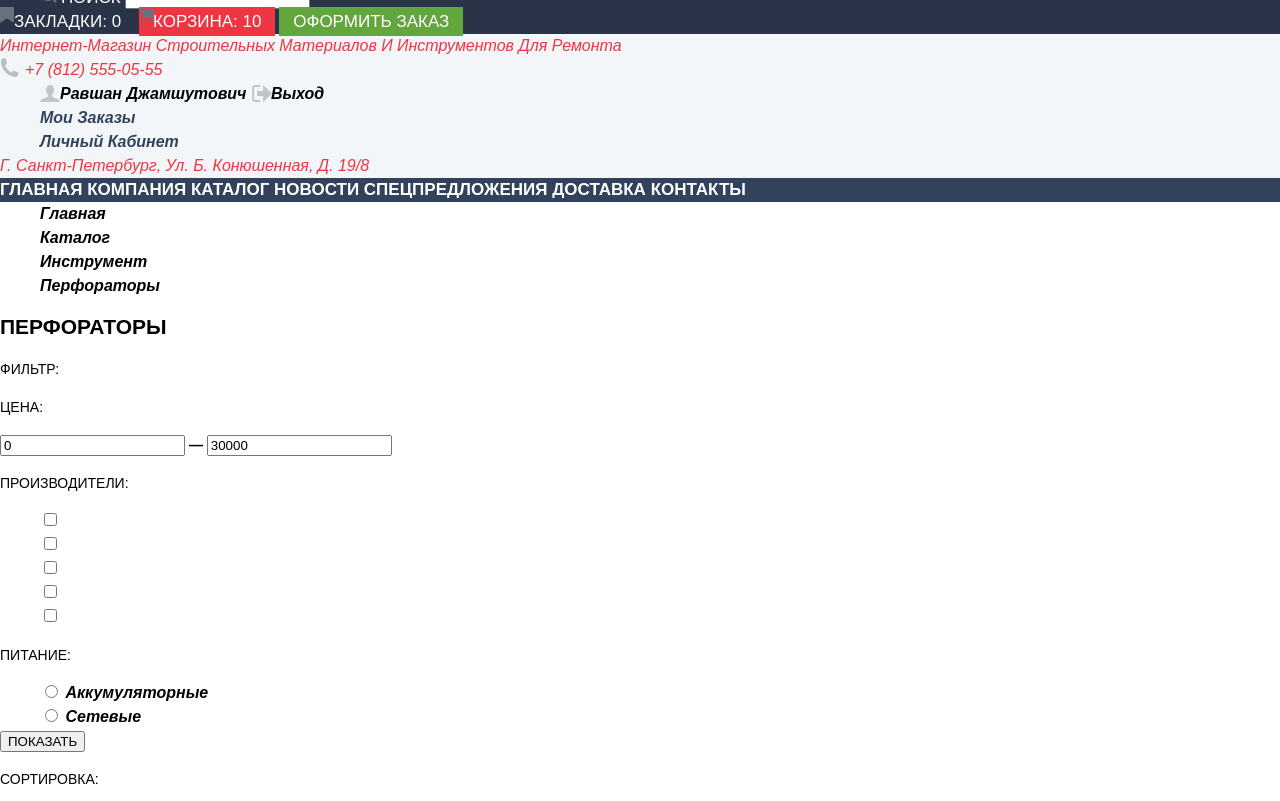
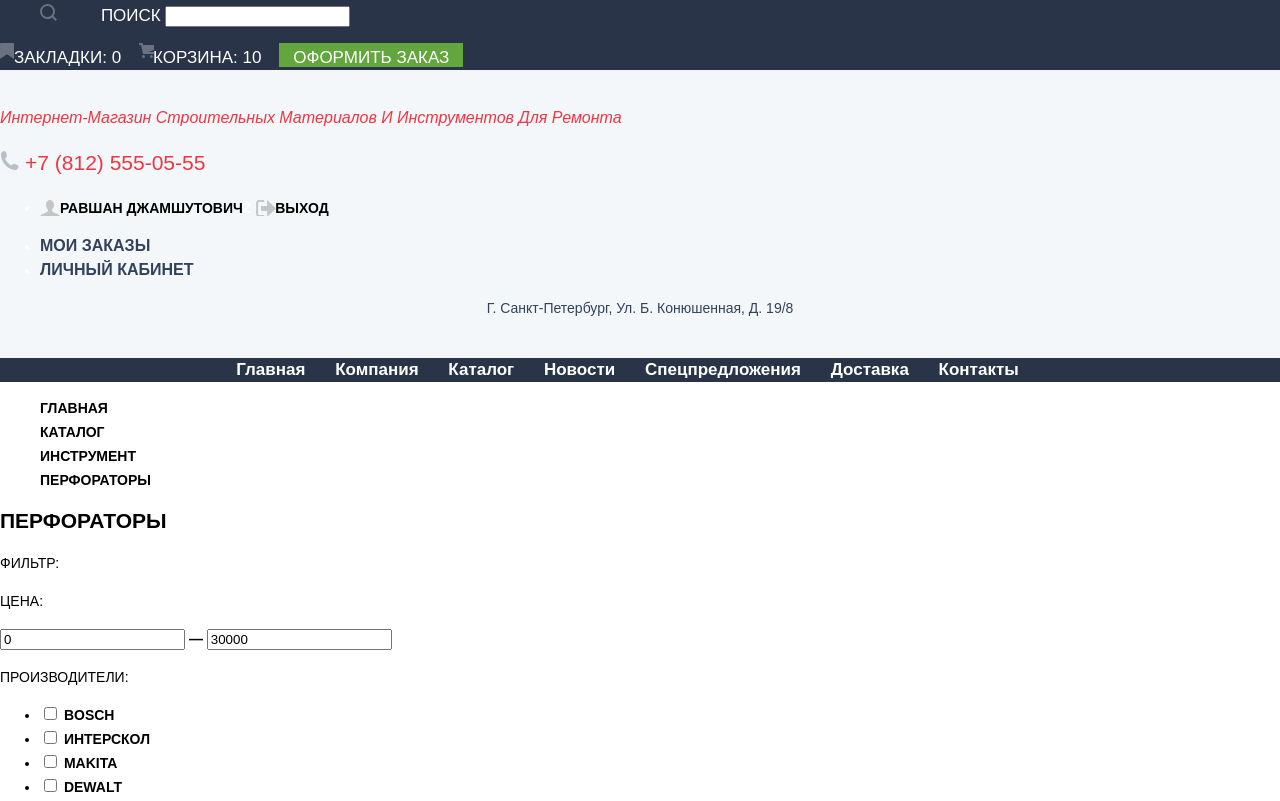
Before and after one commit to Alan2-jpg/1172285-technomart-26, a plain HTML site: page catalog.html in a window 1280 px wide. Shown: the part 41-842 px from the top of the page. Drawn offline with Linux system fonts and the light colour scheme; a web font is replaced by a local one.

Commit message:
FGHYJYJYJYJJUK

```diff
--- a/catalog.html
+++ b/catalog.html
@@ -4,32 +4,35 @@
 <head>
   <meta charset="UTF-8">
   <title>HTML Academy: Техномарт</title>
+  <link href="https://fonts.googleapis.com/css?family=PT+Sans:400,700&display=swap&subset=cyrillic" rel="stylesheet">
   <link href="https://fonts.googleapis.com/css?family=Cuprum:400,700&display=swap&subset=cyrillic" rel="stylesheet">
   <link href="css/style.css" rel="stylesheet">
 </head>
 
 <body>
   <header>
-    <div class="menu-one">
+    <div class="menu-star">
       <a class="logo" href="#">Техномарт</a>
       <form action="https://echo.htmlacademy.ru/">
         <svg class="loop" xmlns="http://www.w3.org/2000/svg" width="17" height="17" viewBox="0 0 17 17">
           <path fill="#6a7180"
             d="M17 15.586l-3.542-3.542A7.465 7.465 0 0 0 15 7.5 7.5 7.5 0 1 0 7.5 15c1.71 0 3.282-.579 4.544-1.542L15.586 17 17 15.586zM2 7.5C2 4.467 4.467 2 7.5 2 10.532 2 13 4.467 13 7.5c0 3.032-2.468 5.5-5.5 5.5A5.506 5.506 0 0 1 2 7.5z" />
         </svg>
-        <label class="look" for="menu one">Поиск</label>
-        <input id="menu one" name="search" type="search">
+        <label class="search" for="menu-one">Поиск</label>
+        <input id="menu-one" name="search" type="search">
       </form>
-      <a class="zd" href="#">Закладки: 0</a>
-      <a class="cr" href="#">Корзина: 10</a>
-      <a class="or" href="#">Оформить заказ</a>
+      <a class="bookmarks" href="#">Закладки: 0</a>
+      <a class="cart" href="#">Корзина: 10</a>
+      <a class="order" href="#">Оформить заказ</a>
     </div>
-    <div class="menu">
-      <p>Интернет-магазин строительных материалов и инструментов для ремонта</p>
-      <p class="iphone">+7 (812) 555-05-55</p>
+    <div class="citi">
+      <p class="internet">Интернет-магазин строительных материалов и инструментов для ремонта</p>
+      <div class="phone">
+        <p>+7 (812) 555-05-55</p>
+      </div>
       <ul class="user">
         <li>
-          <a class="djmsut" href="#">Равшан Джамшутович</a>
+          <a class="name" href="#">Равшан Джамшутович</a>z
           <a class="clous" href="index.html">Выход</a>
         </li>
       </ul>
@@ -41,10 +44,11 @@
           <a href="#">Личный кабинет</a>
         </li>
       </ul>
-      <p class="house">г. Санкт-Петербург, ул. Б. Конюшенная, д. 19/8</p>
+      <p class="punct">г. Санкт-Петербург, ул. Б. Конюшенная, д. 19/8</p>
     </div>
-    <div class="main-menu">
-      <nav>
+    <div class="menu-two">
+      <div class="menu-menu">
+        <nav class="nav">
           <a href="index.html">Главная</a>
           <a href="#">Компания</a>
           <a href="catalog.html">Каталог</a>
@@ -53,6 +57,7 @@
           <a href="#">Доставка</a>
           <a href="#">Контакты</a>
         </nav>
+      </div>
     </div>
     <main>
       <section>
@@ -80,8 +85,8 @@
           <span>—</span>
           <input type="text" name="max" aria-value="Максимальная цена" value="30000">
           <p>ПРОИЗВОДИТЕЛИ:</p>
-          <div class="prodaction">
-            <ul>
+          <div class="production">
+            <ul class="pro">
               <li>
                 <input type="checkbox" name="manufacturer-bosch" id="manufacturer-bosch">
                 <label for="manufacturer-bosch">
@@ -155,7 +160,7 @@
             <del>30500 Р.</del>
             <a href="#">25500 Р.</a>
           </li>
-          <li>
+          <li class="catalog it">
             <div class="new">new
               <div class="free">
                 <a href="#">Купить</a>
@@ -274,15 +279,14 @@
               <li><a href="#contacts">Контакты</a>
               </li>
             </ul>
-            <ul class="footer-upper shop-menu">
+          </div>
+          <div class="oper-menu">
+            <ul class="footer-opper">
               <li><a href="catalog.html">Материалы</a>
               </li>
               <li><a href="catalog.html">Техника</a>
               </li>
               <li><a href="catalog.html">Инструмент</a>
-              </li>
-              <li>
-                <div class="dot"></div>
               </li>
               <li><a href="catalog.html">Спецпредложения</a>
               </li>
--- a/css/style.css
+++ b/css/style.css
@@ -2,7 +2,7 @@ body {
     margin: 0;
     padding: 0;
 
-    font-family: "Cuprum", Arial, sans-serif;
+    font-family: "Cuprum","PT+Sans",Arial, sans-serif;
     font-size: 14px;
     line-height: 24px;
     font-weight: 700;
@@ -125,6 +125,7 @@ a {
     color: #fff;
     background-color: #293449;
     text-transform: capitalize;
+    font-size: 17px;
 }
 .menu-menu {
     color: #fff;
@@ -202,7 +203,6 @@ a {
     color: #fff;
 }
 .footer-menu {
-    text-transform: capitalize;
     font-size: 18px;
     font-weight: 300;
 }
@@ -216,13 +216,14 @@ a {
     font-size: 18px;
     font-weight: 300;
 
+
 }
 .footer-lower {
     background-color: #33445a;
     color: #fff;
     padding-top: 30px
 }
-.footer-oper  {
+.footer-opper  {
     list-style: none;
     margin: 0px;
 
@@ -233,57 +234,8 @@ a {
 .designer {
     color: #ffd180;
 }
-.menu-one {
-    background-color: #293449;
-    color: #fff;
 
-}
-.zd {
-    background-image: url(../img/icon-bookmark.svg);
-    background-repeat: no-repeat;
-    width: 160px;
-}
-.cr {
-    background-image: url(../img/icon-cart.svg);
-    background-repeat: no-repeat;
-    background-color: #ee3643;
-    width: 160px;
-}
-.or {
-    background-color: #63a63e;
-    width: 160px;
-}
-.zd, .or, .cr {
-    font-size: 17px;
-    font-weight: 300;
-    padding: 5px 14px 5px 14px;
-
-}
-.look {
-    font-size: 17px;
-    font-weight: 300;
-
-}
-.menu p, ul {
-    color: #ee3643;
-    font-size: 16px;
-    font-family: "Cuprum", sans-serif;
-    text-transform: capitalize;
-    font-style: italic;
-    margin: 0;
-    list-style: none;
-}
-.menu {
-    background-color: #f2f6f8;
-}
-.iphone {
-    font-size: 21px;
-    background-image: url(../img/icon-phone.svg);
-    background-repeat: no-repeat;
-    color: #ee3643;
-    padding-left: 25px;
-}
-.djmsut {
+.name {
     color: #000;
     background-image: url(../img/icon-user.svg);
     background-repeat: no-repeat;
@@ -300,14 +252,8 @@ a {
     color: #32425c;
     font-size: 16px;
 }
-.house {
-    color: #32425c;
-    font-size: 14px;
-}
-.main-menu {
-    background-color: #32425c;
-    font-size: 17px;
-}
+
+
 .navigation a {
     color: #000;
 }
@@ -316,16 +262,16 @@ a {
     color: #000;
 
 }
-.new {
+.new a {
     color: #000;
 }
-.free {
+.free a {
     color: #000;
 }
 .supply .a, .b {
     color: #000;
 
 }
- #manufacturer-bosch {
+.pro li{
     color: #000;
 }
```
Also changed, not shown: index.html (+2 -1 lines). Lines whose indentation alone changed are shown as unchanged.
